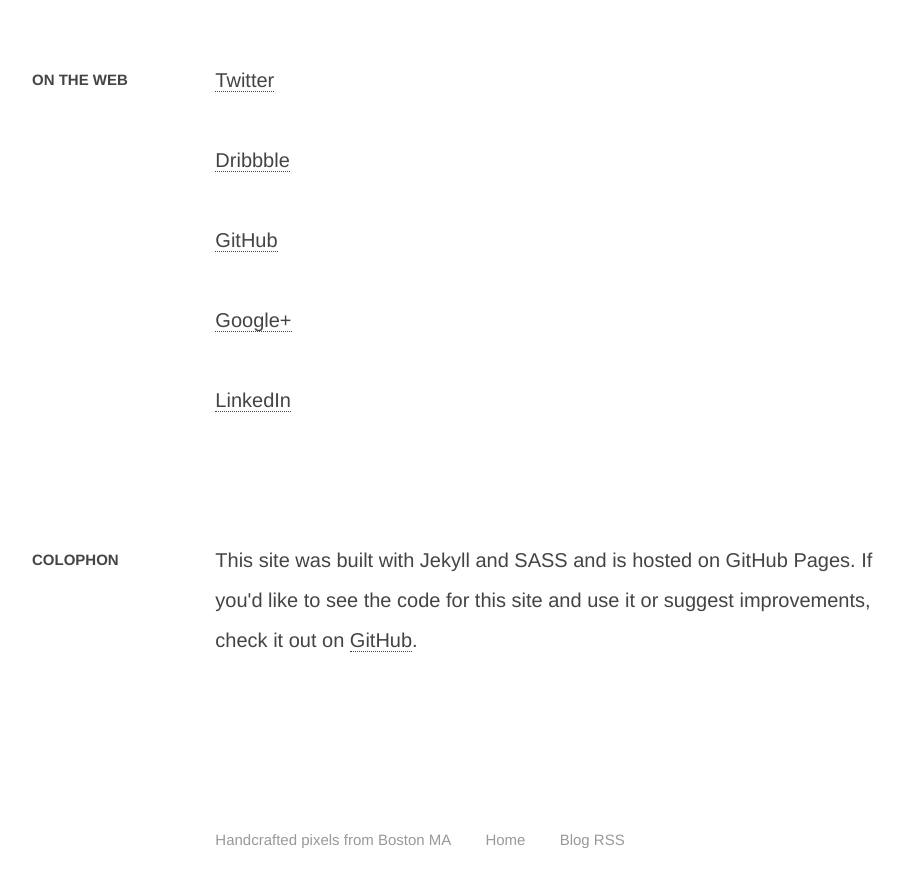
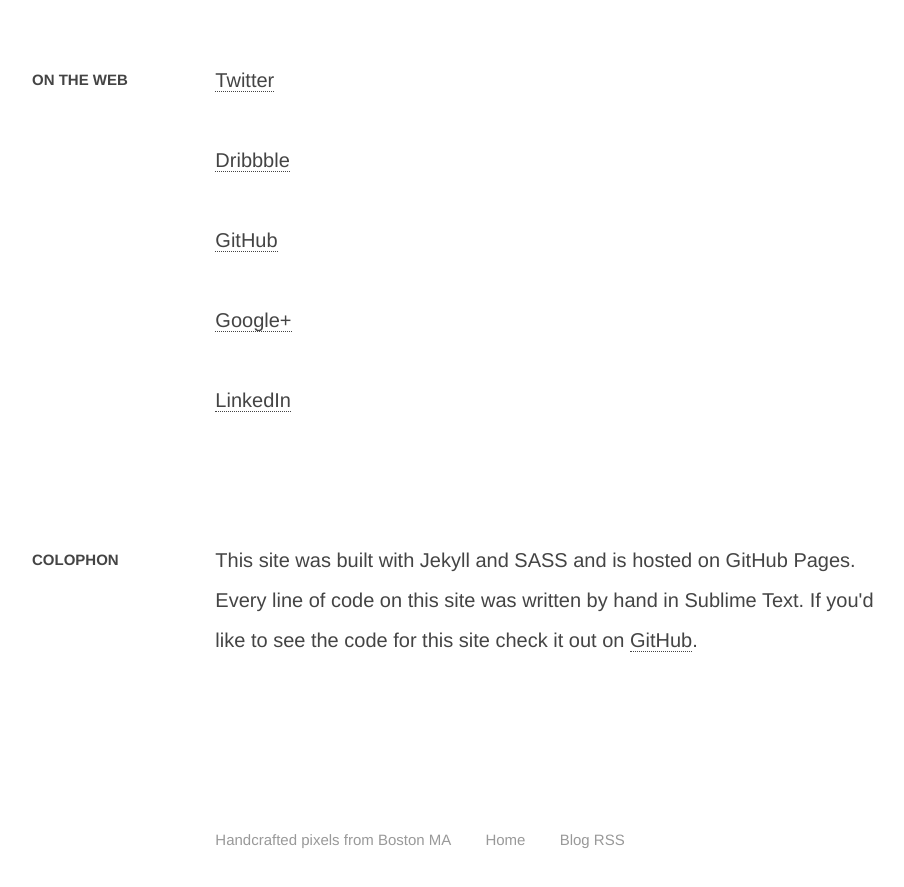
Before and after one commit to gnelsonj/gnelsonj.github.com, a Jekyll site: the page built from index.html, in a window 1280 px wide and 900 px high, scrolled down 1081 px. Shown: the top 887 px of the window, without its empty margins (78-982 px from the left). Built offline with Jekyll 4.4.1, drawn with Linux system fonts in a browser that asks for light colours.

Commit message:
more copy tweaks on the home page

```diff
--- a/index.html
+++ b/index.html
@@ -52,5 +52,5 @@
 </section>
 <section class="row">
     <h3 class="span1">Colophon</h3>
-    <p class="span4 no-pad">This site was built with Jekyll and SASS and is hosted on GitHub Pages. If you'd like to see the code for this site and use it or suggest improvements, check it out on <a href="https://github.com/gnelsonj/gnelsonj.github.com">GitHub</a>.</p>
+    <p class="span4 no-pad">This site was built with Jekyll and SASS and is hosted on GitHub Pages. Every line of code on this site was written by hand in Sublime Text. If you'd like to see the code for this site check it out on <a href="https://github.com/gnelsonj/gnelsonj.github.com">GitHub</a>.</p>
 </section>
```
